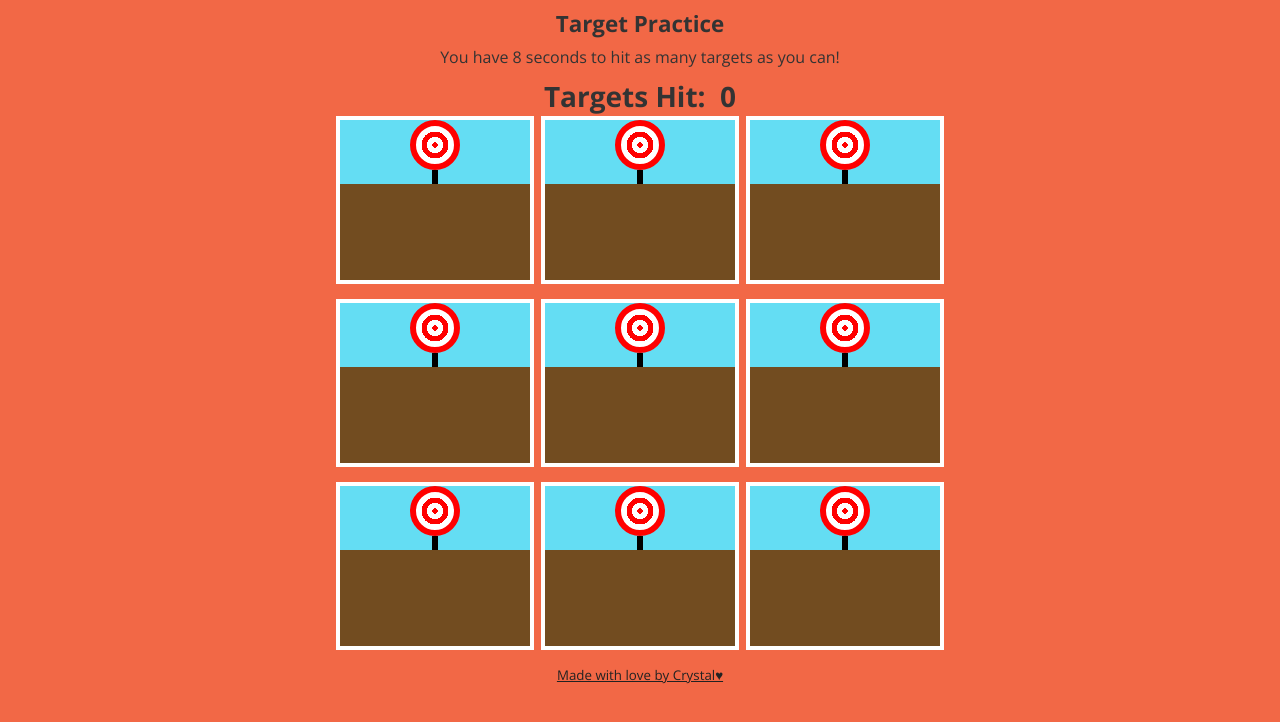
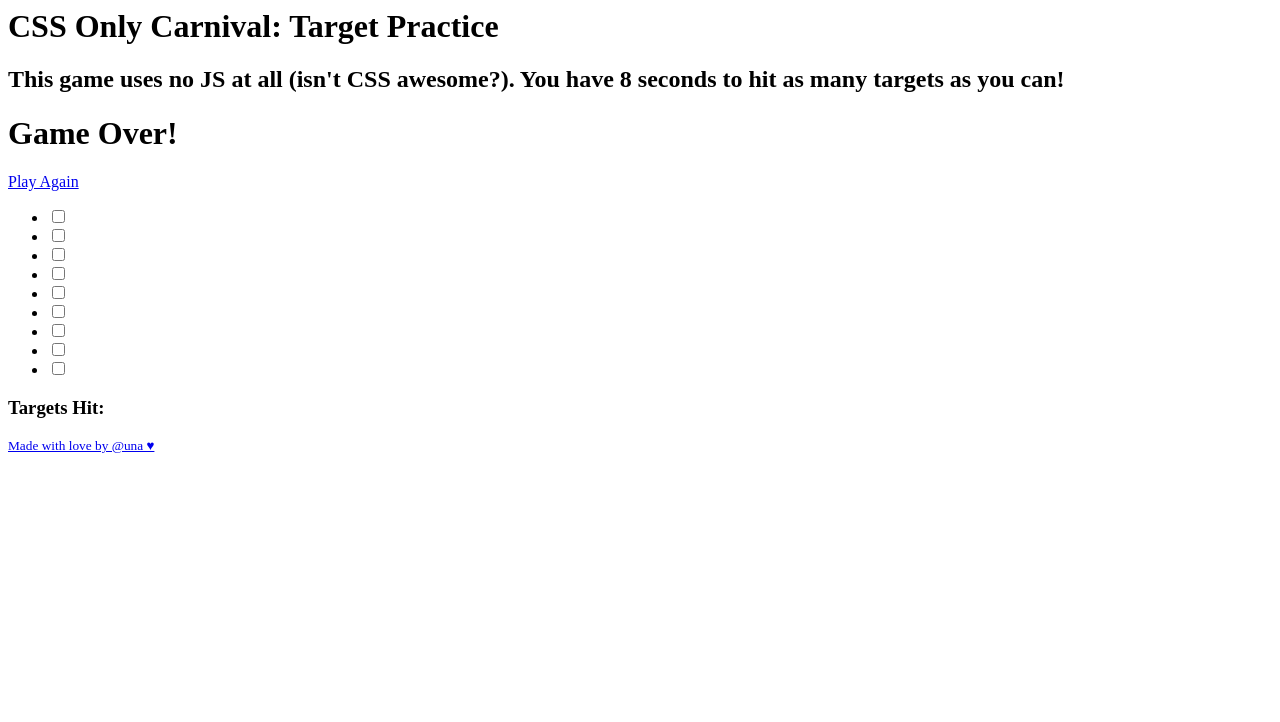
Before and after one commit to crystalclea/targetpractice, a plain HTML site: page index.html in a window 1280 px wide. Drawn offline with nearby package versions, Linux system fonts and the light colour scheme.

Commit message:
Update index.html

```diff
--- a/index.html
+++ b/index.html
@@ -1,14 +1,11 @@
-<html><head>
- <title>Target Practice</title>
- <link rel="stylesheet" href="https://rawgit.com/crystalclea/targetpractice/gh-pages/style.css">
- <link href='https://fonts.googleapis.com/css?family=Open+Sans:400,700' rel='stylesheet' type='text/css'>
+<link href='https://fonts.googleapis.com/css?family=Open+Sans:400,700' rel='stylesheet' type='text/css'>
 
-<h1>Target Practice</h1>
-<h2>You have 8 seconds to hit as many targets as you can!</h2>
+<h1>CSS Only Carnival: Target Practice</h1>
+<h2>This game uses no JS at all (isn't CSS awesome?). You have 8 seconds to hit as many targets as you can!</h2>
 
 <div class="game-over">
   <h1>Game Over!</h1>
-  <a class="play-again" target="_parent" href="https://crystalclea.github.io/targetpractice">Play Again</a>
+  <a class="play-again" target="_parent" href="http://codepen.io/una/full/NxZaNr">Play Again</a>
 </div>
 
 <ul class="game-area">
@@ -25,4 +22,4 @@
 
 <h3 class="total-count">Targets Hit: &nbsp;</h3>
 
-<small><a href="https://crystalclea.github.io/">Made with love by Crystal&hearts;</a></small>
+<small><a href="http://twitter.com/<una</una>">Made with love by @una &hearts;</a></small>
```
